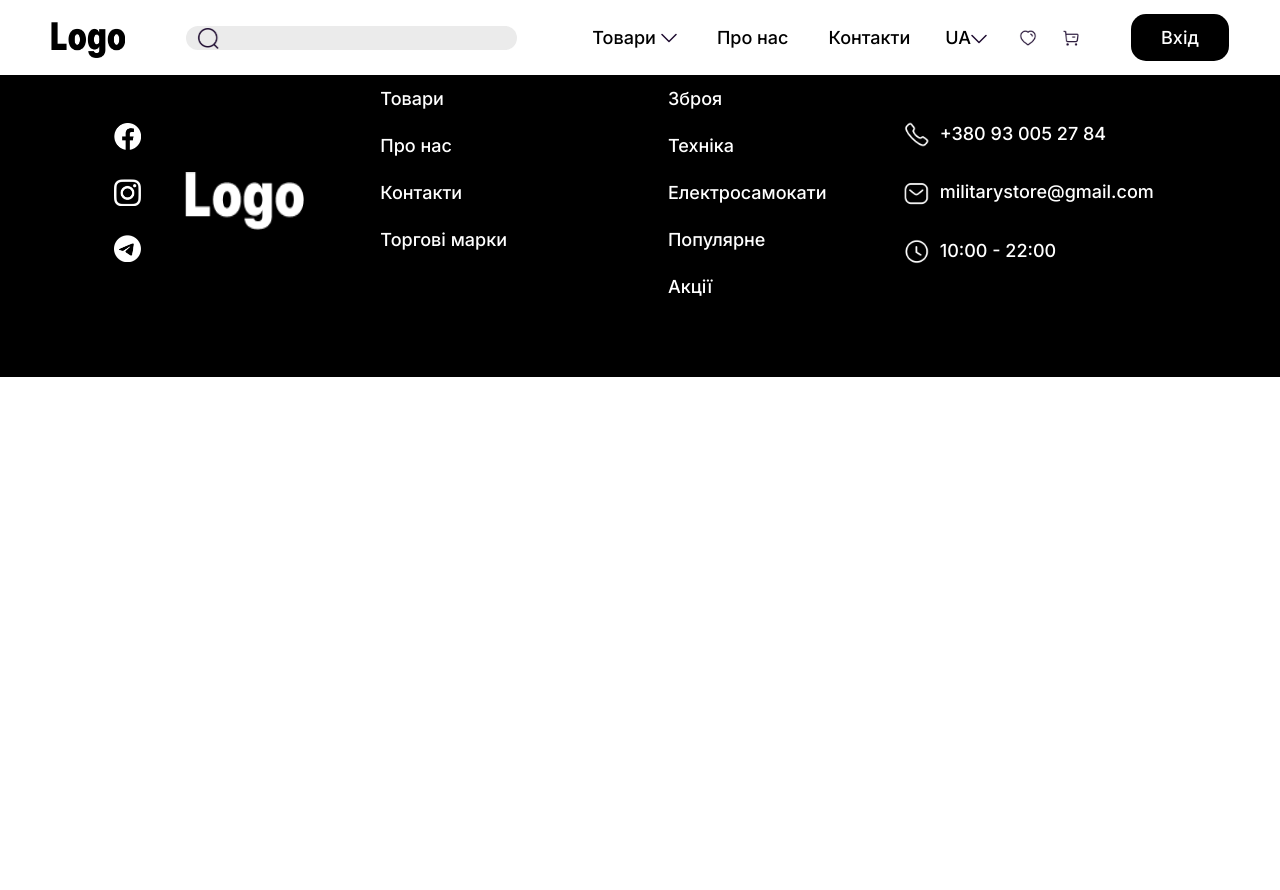
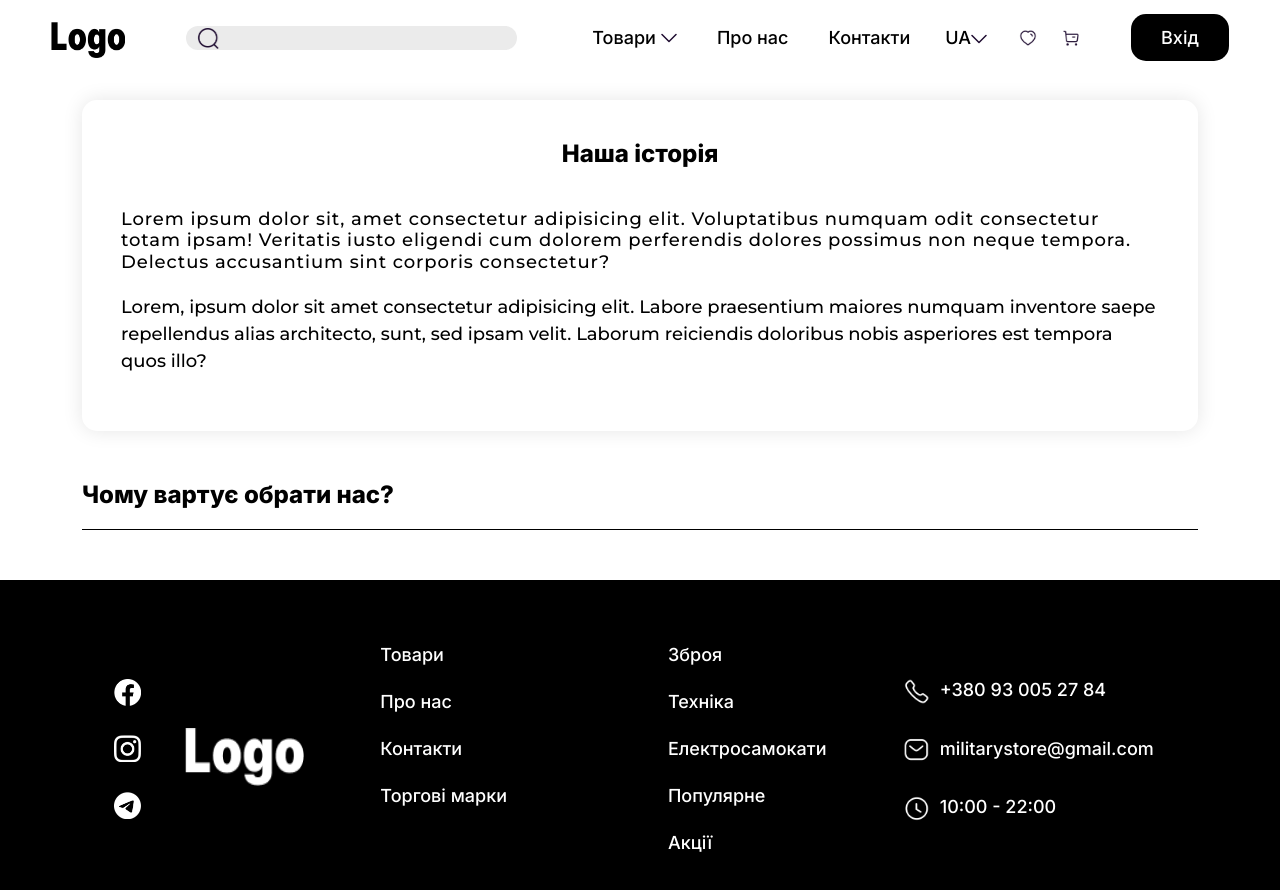
Before and after one commit to MrShadowKnight/CW_NEXT, a Next.js app: page /about in a window 1280 px wide. Shown: the top 890 px of the page. Before the commit the page ends 800 px from the top, so only its background shows below. Built offline with nearby package versions, Linux system fonts and the light colour scheme.

Commit message:
Add.changes

```diff
--- /dev/null
+++ b/src/components/heroAbout/heroAbout.module.scss
@@ -0,0 +1,32 @@
+.hero {
+  padding: 100px 0 50px 0;
+  &__content {
+    display: flex;
+    flex-direction: column;
+    align-items: center;
+    border-radius: 15px;
+    box-shadow: 0px 0px 20px 0px #0000001a;
+    padding: 40px 39px;
+    h1 {
+      color: #000;
+      font-family: Inter;
+      font-size: 24px;
+      font-weight: 800;
+      margin-bottom: 40px;
+    }
+    h2 {
+      color: #000;
+      font-family: Montserrat;
+      font-size: 18px;
+      font-weight: 500;
+      letter-spacing: 0.9px;
+      margin-bottom: 20px;
+    }
+    p {
+      color: #000;
+      font-family: Montserrat;
+      font-size: 18px;
+      font-weight: 500;
+    }
+  }
+}
--- /dev/null
+++ b/src/components/heroAbout/index.tsx
@@ -0,0 +1,35 @@
+import React from "react";
+import s from "./heroAbout.module.scss";
+import { Container, Row, Col } from "react-bootstrap";
+
+const Hero = () => {
+  return (
+    <>
+      <section className={s.hero}>
+        <Container>
+          <Row>
+            <Col>
+              <div className={s.hero__content}>
+                <h1>Наша історія</h1>
+                <h2>
+                  Lorem ipsum dolor sit, amet consectetur adipisicing elit.
+                  Voluptatibus numquam odit consectetur totam ipsam! Veritatis
+                  iusto eligendi cum dolorem perferendis dolores possimus non
+                  neque tempora. Delectus accusantium sint corporis consectetur?
+                </h2>
+                <p>
+                  Lorem, ipsum dolor sit amet consectetur adipisicing elit.
+                  Labore praesentium maiores numquam inventore saepe repellendus
+                  alias architecto, sunt, sed ipsam velit. Laborum reiciendis
+                  doloribus nobis asperiores est tempora quos illo?
+                </p>
+              </div>
+            </Col>
+          </Row>
+        </Container>
+      </section>
+    </>
+  );
+};
+
+export default Hero;
--- /dev/null
+++ b/src/pages/about/about.module.scss
@@ -0,0 +1,11 @@
+.title {
+  h1 {
+    color: #000;
+    font-family: Inter;
+    font-size: 24px;
+    font-weight: 800;
+    padding-bottom: 20px;
+    border-bottom: #000 1px solid;
+    margin-bottom: 50px;
+  }
+}
--- a/src/pages/about/index.tsx
+++ b/src/pages/about/index.tsx
@@ -1,7 +1,26 @@
 import React from "react";
+import s from "./about.module.scss";
+import { Container, Row, Col } from "react-bootstrap";
+// components
+import Hero from "../../components/heroAbout";
 
 const about = () => {
-  return <div>about</div>;
+  return (
+    <>
+      <main>
+        <Hero />
+        <Container>
+          <Row>
+            <Col>
+              <div className={s.title}>
+                <h1>Чому вартує обрати нас?</h1>
+              </div>
+            </Col>
+          </Row>
+        </Container>
+      </main>
+    </>
+  );
 };
 
 export default about;
--- a/src/styles/globals.css
+++ b/src/styles/globals.css
@@ -1,4 +1,5 @@
 @import url("https://fonts.googleapis.com/css2?family=Inter:wght@100;200;300;400;500;600;700;800;900&family=Open+Sans:ital,wght@0,400;0,500;0,600;0,700;0,800;1,300;1,400;1,500;1,600;1,700;1,800&family=Poppins:ital,wght@0,100;0,200;0,300;0,400;0,500;0,600;0,700;0,800;0,900;1,100;1,200;1,300;1,400;1,500;1,600;1,700;1,800;1,900&family=Roboto+Slab:wght@100;200;300;400;500;600;700;800;900&family=Ubuntu:ital,wght@0,300;0,400;0,500;0,700;1,300;1,400;1,500;1,700&display=swap");
+@import url("https://fonts.googleapis.com/css2?family=Inter:wght@100;200;300;400;500;600;700;800;900&family=Montserrat:ital,wght@0,100;0,200;0,300;0,400;0,500;0,600;0,700;0,800;0,900;1,100;1,200;1,300;1,400;1,500;1,600;1,700;1,800;1,900&family=Open+Sans:ital,wght@0,400;0,500;0,600;0,700;0,800;1,300;1,400;1,500;1,600;1,700;1,800&family=Poppins:ital,wght@0,100;0,200;0,300;0,400;0,500;0,600;0,700;0,800;0,900;1,100;1,200;1,300;1,400;1,500;1,600;1,700;1,800;1,900&family=Roboto+Slab:wght@100;200;300;400;500;600;700;800;900&family=Ubuntu:ital,wght@0,300;0,400;0,500;0,700;1,300;1,400;1,500;1,700&display=swap");
 * {
   margin: 0;
   padding: 0;
```
Also changed, not shown: src/components/cardAbout/index.tsx (added, +20 -0 lines), src/components/cardAbout/cardAbout.module.scss (added).
